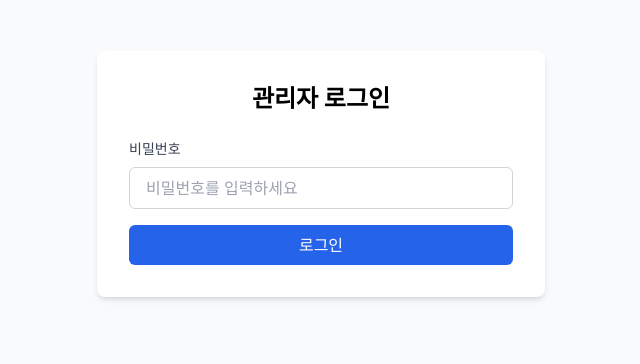
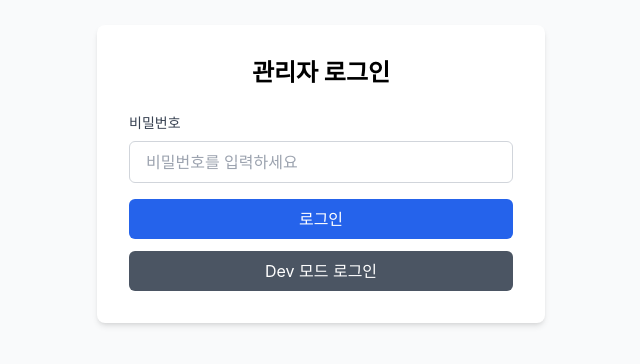
Before and after one commit to pillLive/landing, a React (Create React App) app: page /admin in a window 1280 px wide. Shown: the part 226-590 px from the top of the page, without its empty margins (319-959 px from the left). Built offline with nearby package versions, Linux system fonts and the light colour scheme.

Commit message:
내부테스트 버튼 추가

```diff
--- a/src/pages/Admin.jsx
+++ b/src/pages/Admin.jsx
@@ -19,6 +19,14 @@ const Admin = () => {
   const [isAuthenticated, setIsAuthenticated] = useState(false);
   const [isLoading, setIsLoading] = useState(false);
   const [error, setError] = useState("");
+  const [isDevMode, setIsDevMode] = useState(false);
+
+  // API 베이스 URL 가져오기
+  const getApiBaseUrl = () => {
+    return isDevMode
+      ? "https://api.pilllive.com"
+      : "https://v2.pilllive.com";
+  };
   const [users, setUsers] = useState([]);
   const [pagination, setPagination] = useState(null);
   const [isLoadingUsers, setIsLoadingUsers] = useState(false);
@@ -137,7 +145,7 @@ const Admin = () => {
       // 비밀번호를 base64로 인코딩
       const encodedPassword = btoa(password);
 
-      const response = await fetch("https:/v2.pilllive.com/api/admin/verify", {
+      const response = await fetch(`${getApiBaseUrl()}/api/admin/verify`, {
         method: "POST",
         headers: {
           "Content-Type": "application/json",
@@ -160,6 +168,12 @@ const Admin = () => {
     }
   };
 
+  // Dev 모드 로그인 핸들러
+  const handleDevLogin = () => {
+    setIsDevMode(true);
+    setIsAuthenticated(true);
+  };
+
   // 로그인 성공 후 사용자 데이터 가져오기
   useEffect(() => {
     if (isAuthenticated) {
@@ -170,7 +184,7 @@ const Admin = () => {
   const fetchUsers = async () => {
     setIsLoadingUsers(true);
     try {
-      const response = await fetch("https:/v2.pilllive.com/api/admin/users", {
+      const response = await fetch(`${getApiBaseUrl()}/api/admin/users`, {
         method: "GET",
         headers: {
           "Content-Type": "application/json",
@@ -329,7 +343,7 @@ const Admin = () => {
         body: messageContent,
       }
       console.log(body);
-      const response = await fetch("https://v2.pilllive.com/api/fcm/sendFcmAdmin", {
+      const response = await fetch(`${getApiBaseUrl()}/api/fcm/sendFcmAdmin`, {
         method: "POST",
         headers: {
           "Content-Type": "application/json",
@@ -398,6 +412,12 @@ const Admin = () => {
               {isLoading ? "로그인 중..." : "로그인"}
             </button>
           </form>
+          <button
+            onClick={handleDevLogin}
+            className="w-full mt-3 py-2 px-4 bg-gray-600 text-white rounded-md hover:bg-gray-700 focus:outline-none focus:ring-2 focus:ring-gray-500"
+          >
+            Dev 모드 로그인
+          </button>
         </div>
       </div>
     );
```
